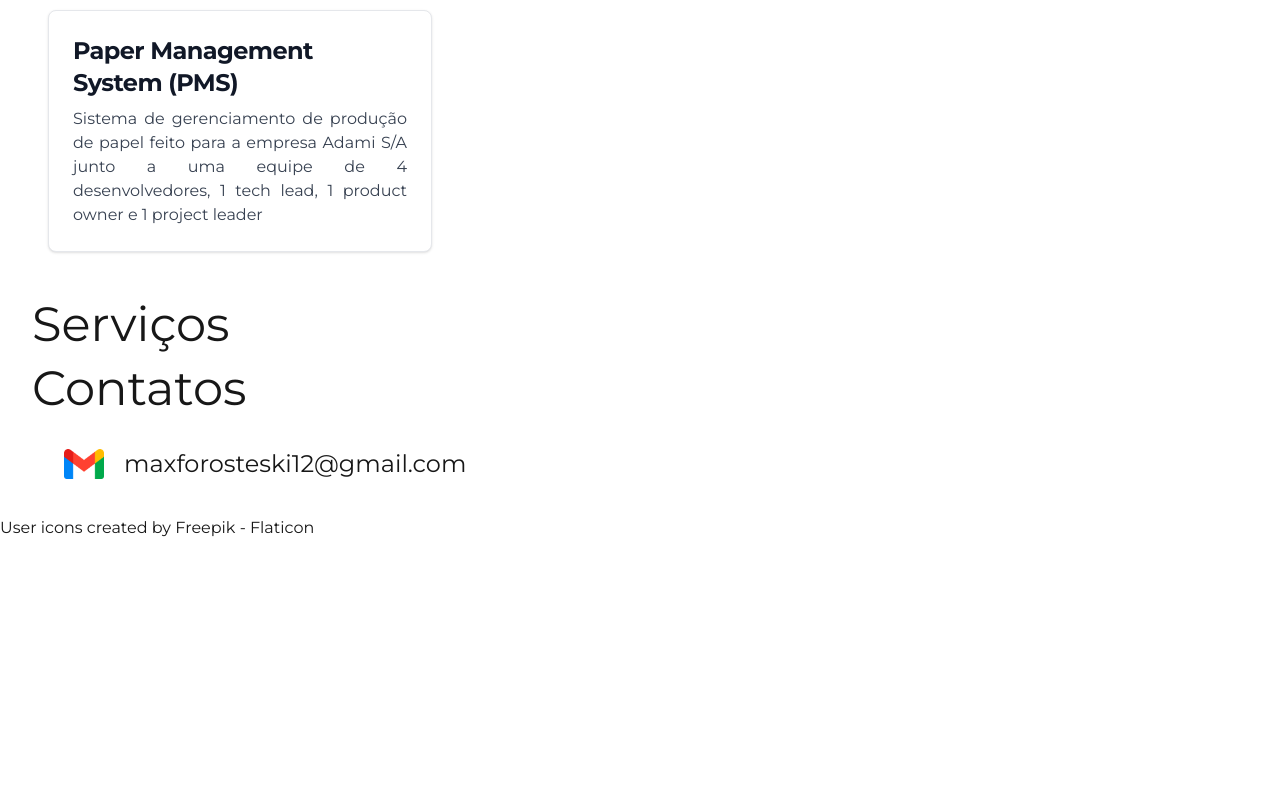
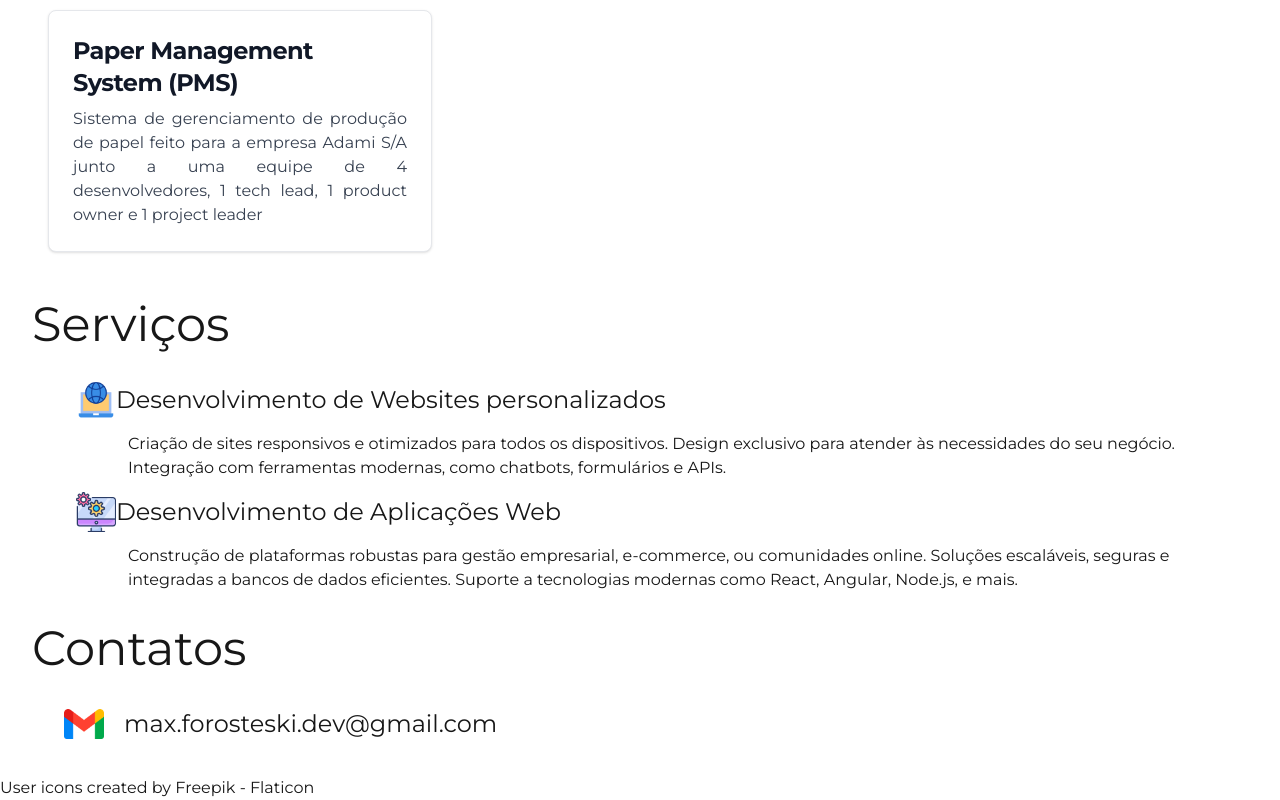
Before and after one commit to MaxForosteski/max-forosteski-portifolio, a Next.js app: page / in a window 1280 px wide. Shown: the part 1824-2624 px from the top of the page. Before the commit the page ends 2364 px from the top, so only its background shows below. Built offline with nearby package versions, Linux system fonts and the light colour scheme.

Commit message:
adicionando serviços

```diff
--- a/src/app/page.tsx
+++ b/src/app/page.tsx
@@ -12,9 +12,14 @@ export default function Home() {
                         <div className="max-w-screen-xl px-4 ">
                             <div className="flex items-center">
                                 <div className="usu-triangle"></div>
-                                <script src="/bg-triangle-nav-generator.js">
-
-                                </script>
+                                <Script
+                                    id="animation-script"
+                                    strategy="afterInteractive"
+                                >
+                                    {`
+                                        console.log("teste");
+                                    `}
+                                </Script>
                                 <ul className="w-full flex justify-evenly usu-list-nav flex flex-row items-center font-medium mt-0 space-x-8 rtl:space-x-reverse text-lg">
                                     <li>
                                         <div className="flex flex-wrap justify-between items-center mx-auto max-w-screen-xl p-4">
@@ -117,11 +122,38 @@ export default function Home() {
                     </div>
                     <div className="servicos">
                         <h1 className="text-5xl ml-8 m-4">Serviços</h1>
-
+                        <ul className="ml-16 m-8 text-2xl">
+                            <li className="flex items-center m-3">
+                                <Image
+                                    src="/endereco-do-website.png"
+                                    alt="Desenvolvimento de paginas web"
+                                    width={40}
+                                    height={40}
+                                />
+                                Desenvolvimento de Websites personalizados
+                            </li>
+                            <p className="text-base ml-16">Criação de sites responsivos e otimizados para todos os dispositivos.
+                                Design exclusivo para atender às necessidades do seu negócio.
+                                Integração com ferramentas modernas, como chatbots, formulários e APIs.</p>
+                            <li className="flex items-center m-3">
+                                <Image
+                                    src="/aplicacao-de-software.png"
+                                    alt="Desenvolvimento de Software Sistemas Web"
+                                    width={40}
+                                    height={40}
+                                />
+                                Desenvolvimento de Aplicações Web
+                            </li>
+                            <p className="text-base ml-16">
+                                Construção de plataformas robustas para gestão empresarial, e-commerce, ou comunidades online.
+                                Soluções escaláveis, seguras e integradas a bancos de dados eficientes.
+                                Suporte a tecnologias modernas como React, Angular, Node.js, e mais.
+                            </p>
+                        </ul>
                     </div>
                     <div className="contatos">
                         <h1 className="text-5xl ml-8 m-4">Contatos</h1>
-                        <ul className="ml-16 m-8 flex">
+                        <ul className="ml-16 m-8 flex text-2xl">
                             <li className="flex flex-row items-center ">
                                 <Image
                                     src="/gmail.png"
@@ -129,7 +161,7 @@ export default function Home() {
                                     width={40}
                                     height={40}
                                 />
-                                <a href="https://mail.google.com/mail/?view=cm&fs=1&to=maxforosteski12@gmail.com" target="_blank" className="ml-5 text-2xl">maxforosteski12@gmail.com</a>
+                                <a href="https://mail.google.com/mail/?view=cm&fs=1&to=max.forosteski.dev@gmail.com" target="_blank" className="ml-5">max.forosteski.dev@gmail.com</a>
                             </li>
                         </ul>
                     </div>
```
Also changed, not shown: public/aplicacao-de-software.png (added), public/endereco-do-website.png (added).
